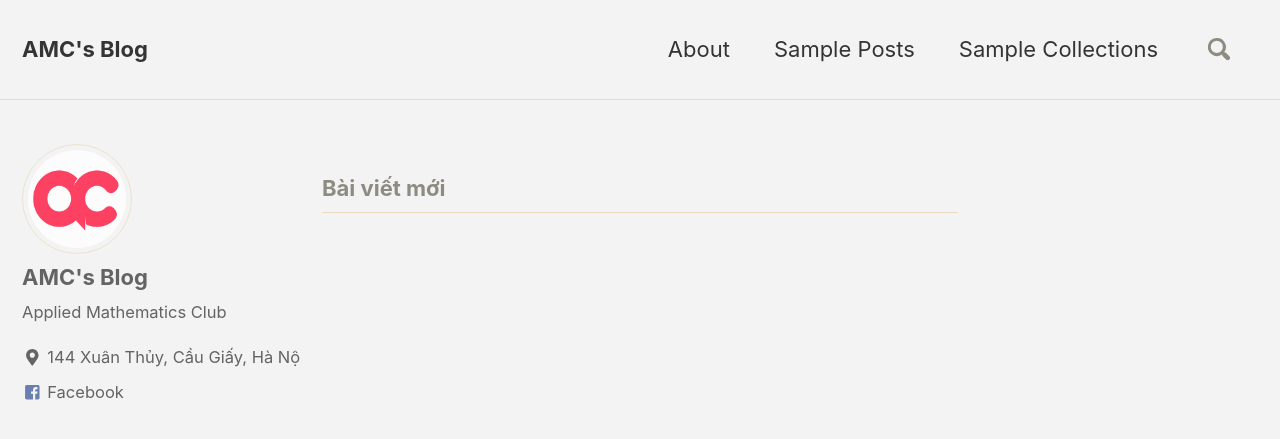
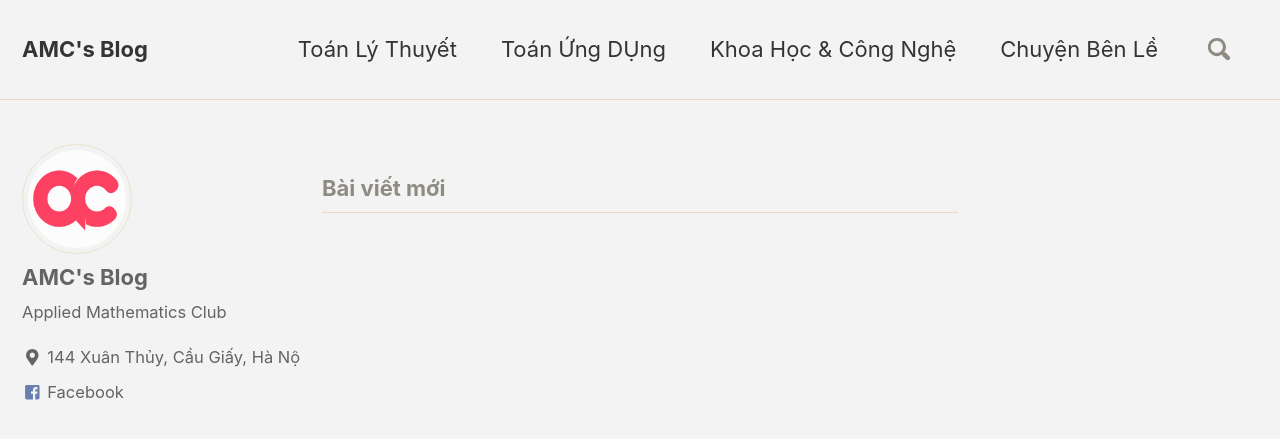
Before and after one commit to iamvon/testvon.github.io, a Jekyll site: the page built from index.html, in a window 1280 px wide and 900 px high. Shown: the top 439 px of the window. Built offline with Jekyll 4.4.1, drawn with Linux system fonts in a browser that asks for light colours; nearby versions of some CDN libraries; the list of posts is cut into pages by our own code.

Commit message:
Update navigation.yml

```diff
--- a/_data/navigation.yml
+++ b/_data/navigation.yml
@@ -2,11 +2,11 @@
 main:
   # - title: "Quick-Start Guide"
   #   url: https://mmistakes.github.io/minimal-mistakes/docs/quick-start-guide/
-  - title: "About"
-    url: https://mmistakes.github.io/minimal-mistakes/about/
-  - title: "Sample Posts"
-    url: /year-archive/
-  - title: "Sample Collections"
-    url: /collection-archive/
-  # - title: "Sitemap"
-  #   url: /sitemap/
+  - title: "Toán Lý Thuyết"
+    url: https://testvon.github.io/_posts/theory
+  - title: "Toán Ứng DỤng"
+    url: https://testvon.github.io/_posts/apply
+  - title: "Khoa Học & Công Nghệ"
+    url: https://testvon.github.io/_posts/sci&tech
+  - title: "Chuyện Bên Lề"
+    url: https://testvon.github.io/_posts/others
```
